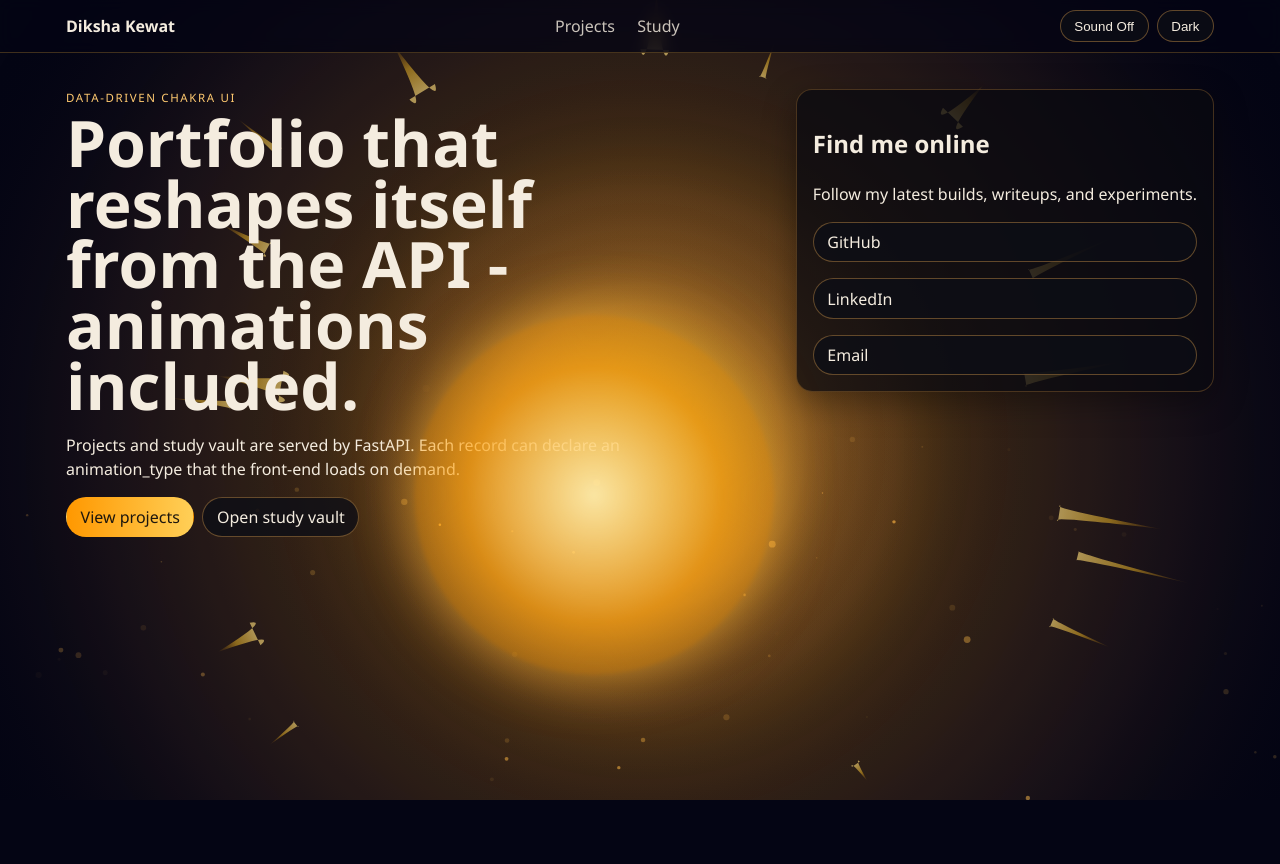
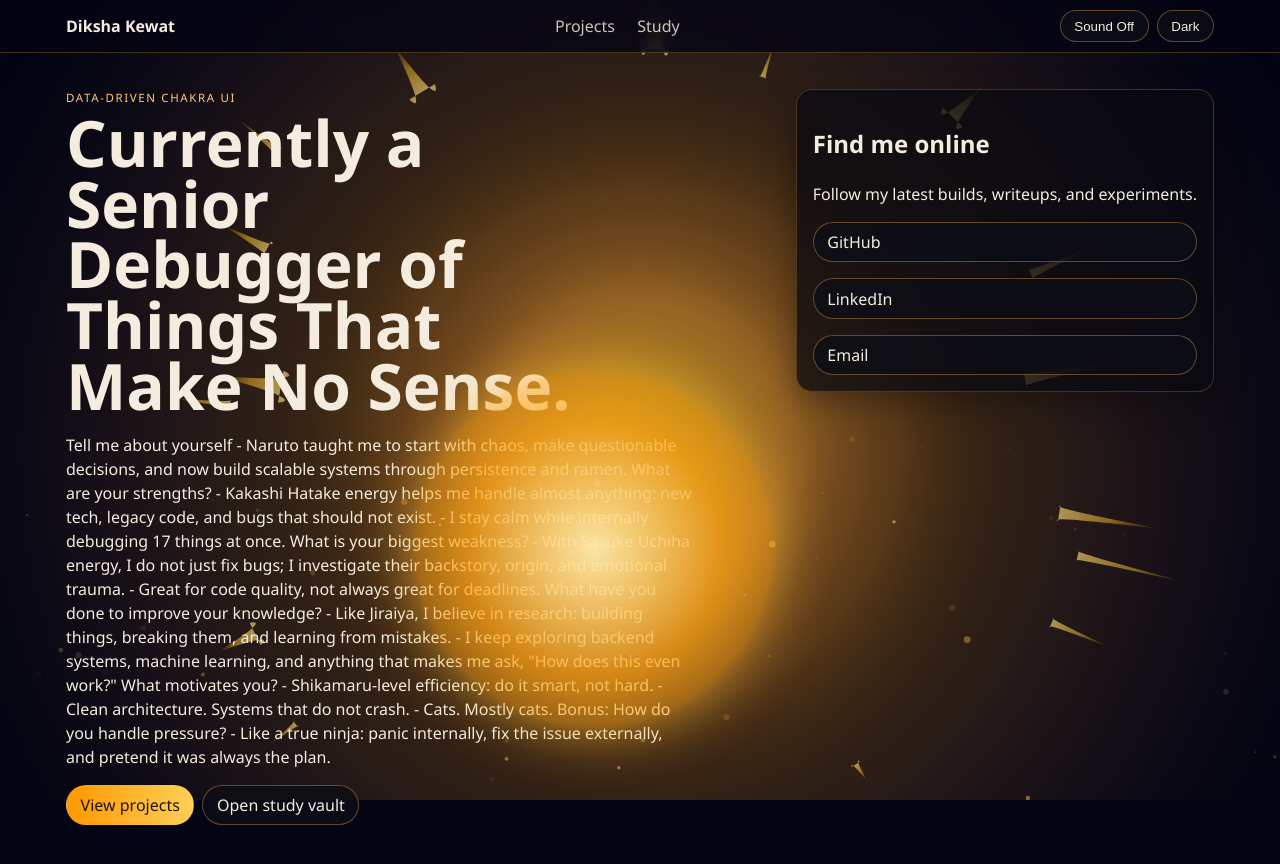
Before and after one commit to dikshakewat3776/dev-sage-mode-portfolio, a React (Vite) app: page /#/ in a window 1280 px wide. Shown: the top 864 px of the page. Before the commit the page ends 800 px from the top, so only its background shows below. Built offline with nearby package versions, Linux system fonts and the light colour scheme.

Commit message:
Revise profile information with a more personal and engaging bio, incorporating references to anime characters to highlight strengths, weaknesses, motivations, and pressure handling strategies.

```diff
--- a/src/data/profile.ts
+++ b/src/data/profile.ts
@@ -2,8 +2,29 @@ import type { Profile } from '../types/content'
 
 export const profile: Profile = {
   name: 'Diksha Kewat',
-  tagline: 'Portfolio that reshapes itself from the API - animations included.',
-  bio: 'Projects and study vault are served by FastAPI. Each record can declare an animation_type that the front-end loads on demand.',
+  tagline: 'Currently a Senior Debugger of Things That Make No Sense.',
+  bio: `Tell me about yourself
+- Naruto taught me to start with chaos, make questionable decisions, and now build scalable systems through persistence and ramen.
+
+What are your strengths?
+- Kakashi Hatake energy helps me handle almost anything: new tech, legacy code, and bugs that should not exist.
+- I stay calm while internally debugging 17 things at once.
+
+What is your biggest weakness?
+- With Sasuke Uchiha energy, I do not just fix bugs; I investigate their backstory, origin, and emotional trauma.
+- Great for code quality, not always great for deadlines.
+
+What have you done to improve your knowledge?
+- Like Jiraiya, I believe in research: building things, breaking them, and learning from mistakes.
+- I keep exploring backend systems, machine learning, and anything that makes me ask, "How does this even work?"
+
+What motivates you?
+- Shikamaru-level efficiency: do it smart, not hard.
+- Clean architecture. Systems that do not crash.
+- Cats. Mostly cats.
+
+Bonus: How do you handle pressure?
+- Like a true ninja: panic internally, fix the issue externally, and pretend it was always the plan.`,
   socialLinks: [
     { label: 'GitHub', href: 'https://github.com/dikshakewat3776' },
     { label: 'LinkedIn', href: 'https://www.linkedin.com/in/diksha-kewat-3356a516b' },
```
